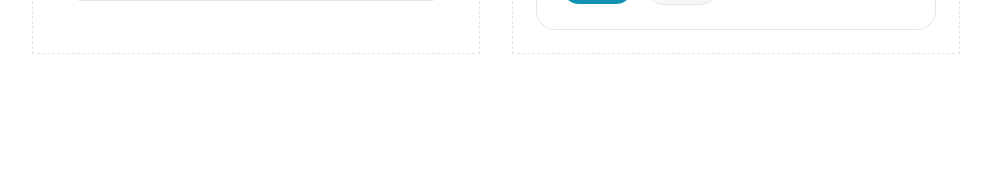
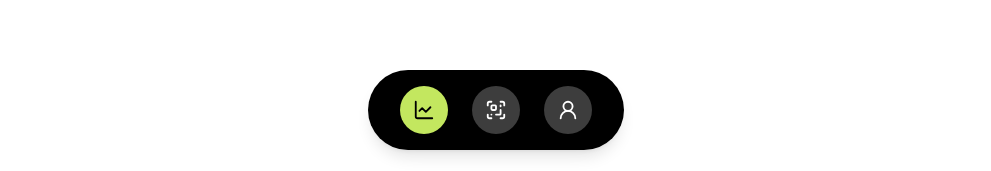
Before and after one commit to TanujTS/trashos-frontend, a Next.js app: page / in a window 1280 px wide. Shown: the part 626-797 px from the top of the page, without its empty margins (144-1135 px from the left). Built offline with nearby package versions, Linux system fonts and the light colour scheme.

Commit message:
feat: add navbar

```diff
--- a/package.json
+++ b/package.json
@@ -13,10 +13,13 @@
     "@tabler/icons-react": "^3.36.1",
     "class-variance-authority": "^0.7.1",
     "clsx": "^2.1.1",
+    "gsap": "^3.14.2",
+    "lucide-react": "^0.563.0",
     "next": "16.1.6",
     "radix-ui": "^1.4.3",
     "react": "19.2.3",
     "react-dom": "19.2.3",
+    "react-router-dom": "^7.13.0",
     "shadcn": "^3.8.4",
     "tailwind-merge": "^3.4.0",
     "tw-animate-css": "^1.4.0"
--- a/src/app/page.tsx
+++ b/src/app/page.tsx
@@ -1,5 +1,8 @@
 import { ComponentExample } from "@/components/component-example";
+import Navbar from "@/components/navbar";
 
 export default function Page() {
-return <ComponentExample />;
+  return (
+    <Navbar/>
+  );
 }
--- /dev/null
+++ b/src/components/navbar.tsx
@@ -0,0 +1,39 @@
+"use client";
+
+import { useState } from "react";
+import { ChartLine, ScanQrCode, UserRound } from "lucide-react";
+
+export default function Navbar() {
+  const [active, setActive] = useState<number>(0);
+
+  const iconClasses = (index: number) =>
+    `
+      flex items-center justify-center
+      w-12 h-12 rounded-full
+      cursor-pointer
+      transition-all duration-300 ease-out
+      ${active === index
+        ? "bg-[#C3E75F] text-black"
+        : "bg-[#3D3D3D] text-white"}
+    `;
+
+  return (
+    <nav className="fixed bottom-6 left-1/2 -translate-x-1/2 z-50">
+      <div className="flex items-center gap-6 px-8 py-4 bg-black rounded-full shadow-lg">
+
+        <div onClick={() => setActive(0)} className={iconClasses(0)}>
+          <ChartLine size={22} />
+        </div>
+
+        <div onClick={() => setActive(1)} className={iconClasses(1)}>
+          <ScanQrCode size={22} />
+        </div>
+
+        <div onClick={() => setActive(2)} className={iconClasses(2)}>
+          <UserRound size={22} />
+        </div>
+
+      </div>
+    </nav>
+  );
+}
```
Also changed, not shown: 1 other file (tests, documents, lock files or other folders).
